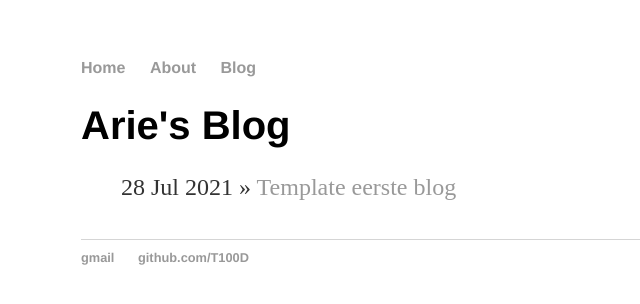
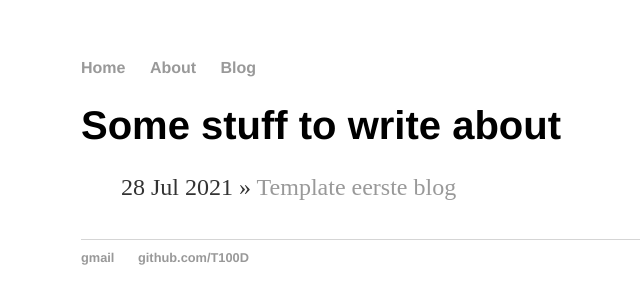
Before and after one commit to T100D/T100D.github.io, a Jekyll site: the page built from blog/index.html, in a window 1280 px wide. Shown: the top 304 px of the page, without its empty margins (111-751 px from the left). Built offline with Jekyll 4.4.1, drawn with Linux system fonts in a browser that asks for light colours.

Commit message:
Update index.html

```diff
--- a/blog/index.html
+++ b/blog/index.html
@@ -1,6 +1,6 @@
 ---
 layout: default
-title: Arie's Blog
+title: Some stuff to write about
 ---
 <h1>{{ page.title }}</h1>
 <ul class="posts">
```
